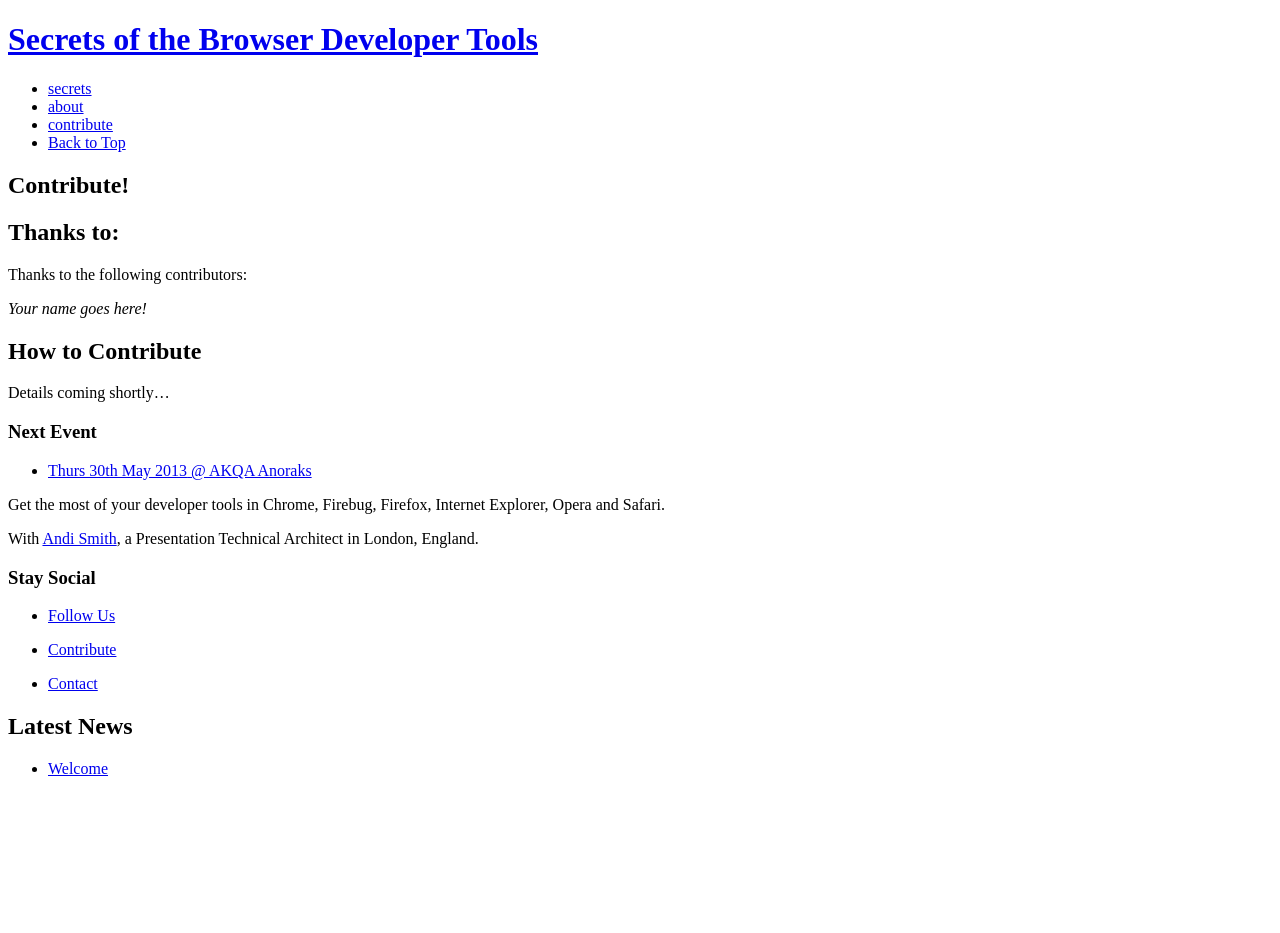
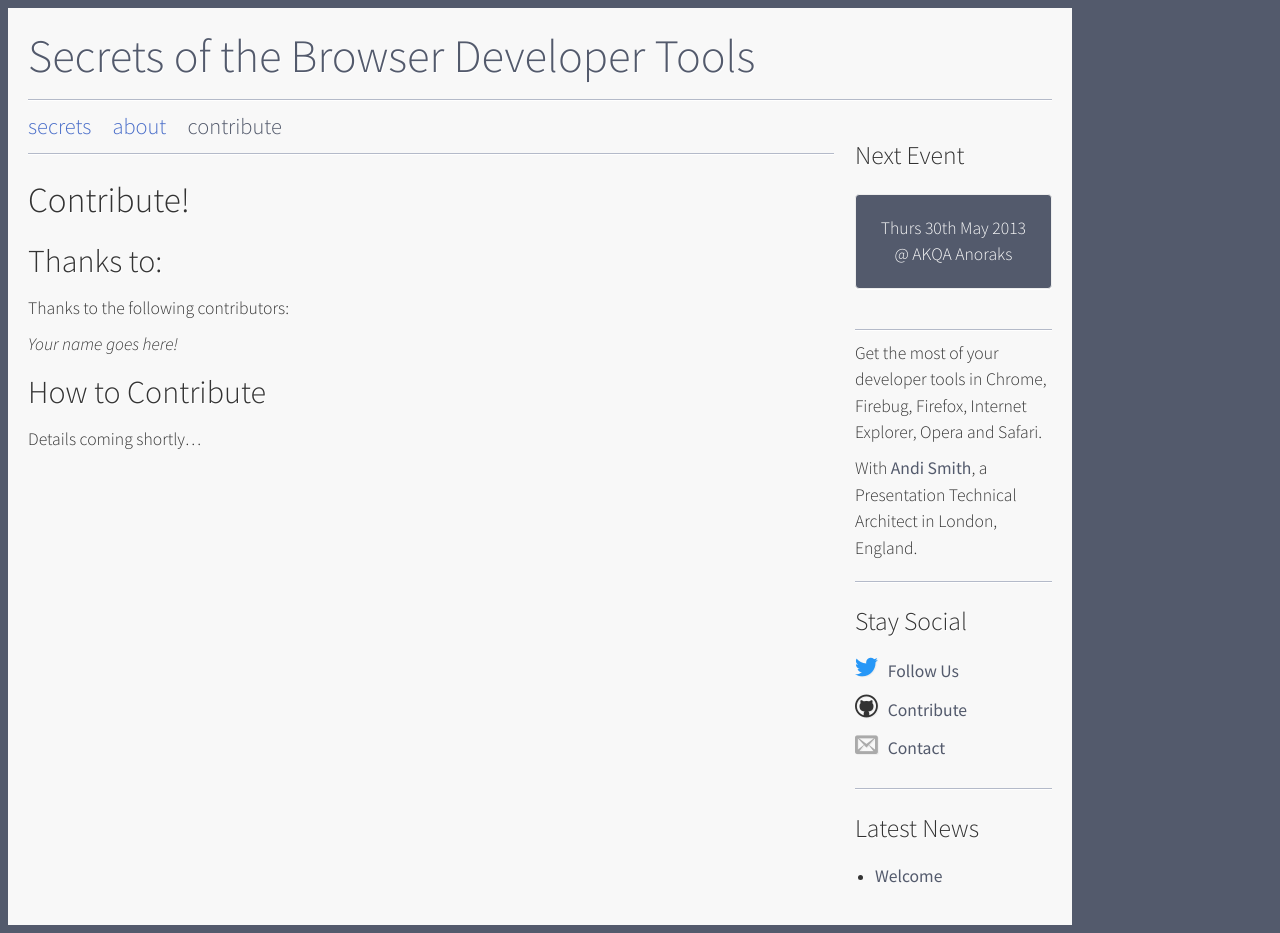
Before and after one commit to andismith/dev-tool-secrets, a Jekyll site: the page built from contribute/index.md, in a window 1280 px wide. Built offline with Jekyll 4.4.1, drawn with Linux system fonts in a browser that asks for light colours; nearby versions of some CDN libraries; library files that are not in the unit come from our copies; Markdown is read by kramdown in place of the engine named in the settings; before the commit the page ends 900 px from its top, so only the background shows below that.

Commit message:
Change styles to point to root URL

```diff
--- a/_layouts/framework.html
+++ b/_layouts/framework.html
@@ -32,7 +32,7 @@
         <!-- styles -->
         <link href="//fonts.googleapis.com/css?family=Source+Sans+Pro:300,400,300italic|Source+Code+Pro:300" rel="stylesheet" type="text/css" />
 
-        <link href="assets/css/styles.min.css" rel="stylesheet" type="text/css" />
+        <link href="/assets/css/styles.min.css" rel="stylesheet" type="text/css" />
 
         <!-- Modernizr - all other JS are loaded at bottom of page -->
         <!--script src="/js/modernizr.min.js"></script -->
```
